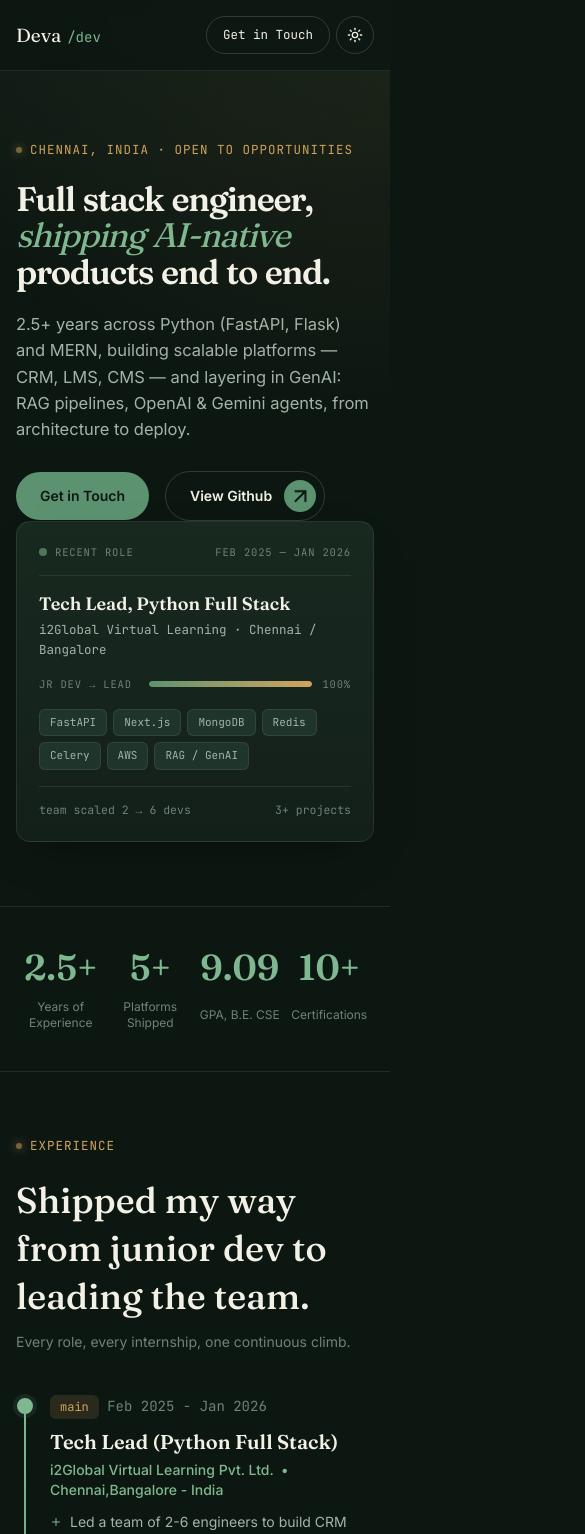
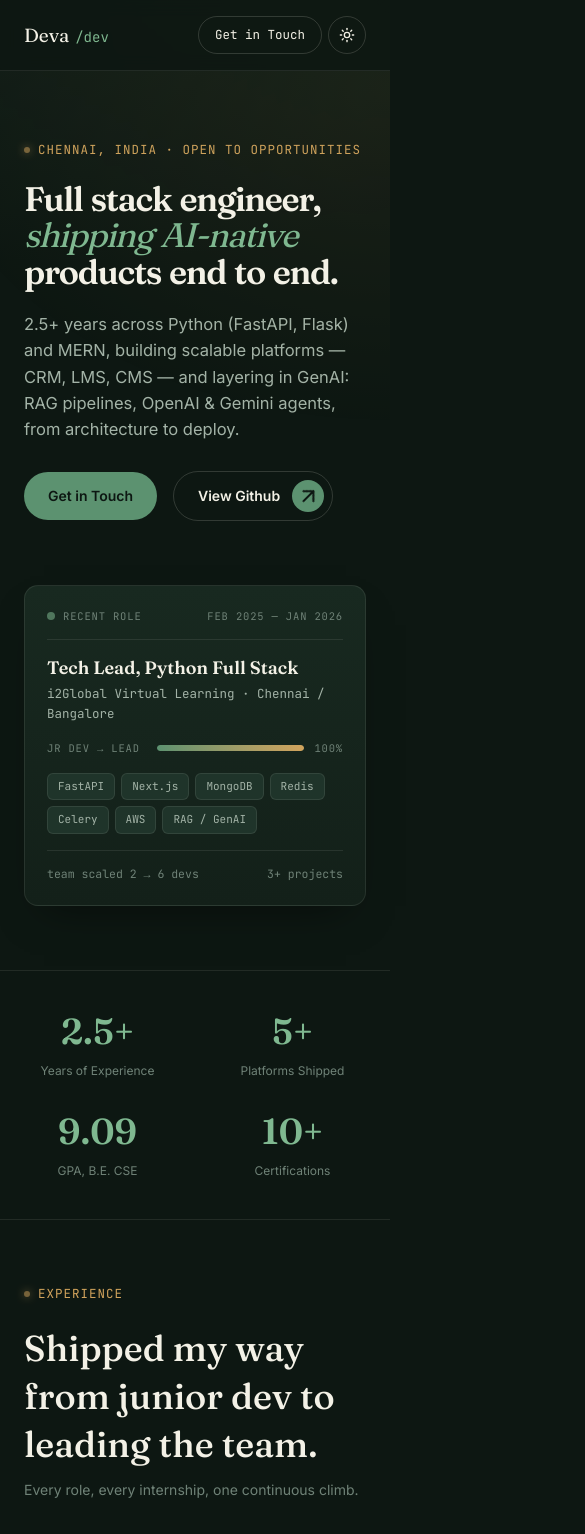
Before and after one commit to Deva0813/protfolio_v2, a Next.js app: page / in a window 390 px wide. Shown: the top 1534 px of the page, 585 px wide, since content can reach past the window. Built offline with nearby package versions, Linux system fonts and the light colour scheme.

Commit message:
mobile responsiveness

```diff
--- a/components/EducationCert/EducationCertSection.tsx
+++ b/components/EducationCert/EducationCertSection.tsx
@@ -7,7 +7,7 @@ type Props = {}
 const EducationCertSection = (props: Props) => {
     return (
         <div id="education" className='bg-(--bg-elevated) border-y border-(--border)'>
-            <div className="section_container grid  sm:px-6 px-4 py-16 gap-5">
+            <div className="section_container grid px-6 py-16 gap-5">
                 <Heading
                     title="Education & Certifications"
                     sub_title="Foundations, formalized."
--- a/components/Experience/ExperienceSection.tsx
+++ b/components/Experience/ExperienceSection.tsx
@@ -23,7 +23,7 @@ const ExperienceSection = (props: Props) => {
 
     return (
         <div className='' id="experience" >
-            <div className="section_container grid  sm:px-6 px-4  py-16 gap-5">
+            <div className="section_container grid px-6 py-16 gap-5">
                 <Heading
                     title="Experience"
                     sub_title="Shipped my way from junior dev to leading the team."
--- a/components/Footer.tsx
+++ b/components/Footer.tsx
@@ -20,7 +20,7 @@ const Footer = (props: Props) => {
     ]
     return (
         <div className='border-t border-(--border)'>
-            <div className="section_container flex justify-between text-sm py-8 px-6 text-(--text-dim)">
+            <div className="section_container flex max-sm:flex-col gap-4 justify-between text-sm py-8 px-6 text-(--text-dim)">
                 <div className="">
                     © {year} Devanand M. Built with care, deployed with confidence.
                 </div>
--- a/components/HeroSection/HeroSection.tsx
+++ b/components/HeroSection/HeroSection.tsx
@@ -8,7 +8,7 @@ type Props = {}
 const HeroSection = (props: Props) => {
     return (
         <div className='' >
-            <div className="section_container grid sm:grid-cols-2 sm:px-6 px-4 py-16">
+            <div className="section_container grid sm:grid-cols-2 px-6 py-16 max-sm:gap-16 max-md:gap-4">
                 <div className="">
                     <span className="inline-flex items-center gap-2 font-mono text-[12.5px] uppercase tracking-[0.08em] text-(--gold) before:h-1.5 before:w-1.5 before:rounded-full before:bg-(--gold) before:shadow-[0_0_8px_var(--gold)] before:content-[''] before:animate-pulse">
                         Chennai, India · Open to opportunities
@@ -95,7 +95,7 @@ const HeroSection = (props: Props) => {
                         delay: 1,
                         ease: "easeOut",
                     }}
-                     aria-label=" 2.5+ years across Python (FastAPI, Flask) and MERN, building scalable platforms — CRM, LMS, CMS — and
+                        aria-label=" 2.5+ years across Python (FastAPI, Flask) and MERN, building scalable platforms — CRM, LMS, CMS — and
                         layering in GenAI: RAG pipelines, OpenAI &amp; Gemini agents, from architecture to deploy."
                         viewport={{ once: true }} className="mb-7 max-w-120 text-[16.5px] text-(--text-muted)">
                         2.5+ years across Python (FastAPI, Flask) and MERN, building scalable platforms — CRM, LMS, CMS — and
@@ -106,12 +106,12 @@ const HeroSection = (props: Props) => {
                         <LinkButton text="View Github" href="https://github.com/Deva0813" arrow />
                     </div>
                 </div>
-                <div className="flex items-center justify-end">
+                <div className="flex items-center sm:justify-end">
                     <StatusCard />
                 </div>
             </div>
             <div className="border-y border-(--border)">
-                <div className="section_container  sm:px-7! px-4! py-10! grid grid-cols-4 ">
+                <div className="section_container  sm:px-7! px-4! py-10! grid grid-cols-2 sm:grid-cols-4 gap-8">
                     {
                         statsConstants.map((item, idx) => {
                             return <div className="text-center grid gap-3" key={idx}>
--- a/components/HeroSection/StatusCard.tsx
+++ b/components/HeroSection/StatusCard.tsx
@@ -43,7 +43,7 @@ export function StatusCard() {
             style={{
                 willChange: "transform"
             }}
-            className=" max-w-100 rounded-(--radius) border border-(--border) bg-linear-to-b from-(--surface) to-(--bg-elevated) p-5.5 font-mono text-[13px] shadow-(--shadow-card-sm)">
+            className=" sm:max-w-100 rounded-(--radius) border border-(--border) bg-linear-to-b from-(--surface) to-(--bg-elevated) p-5.5 font-mono text-[13px] shadow-(--shadow-card-sm)">
             <div className="mb-3.5 flex items-center justify-between border-b border-(--border) pb-3.5">
                 <div className="flex items-center gap-2 text-[10.5px] uppercase tracking-[0.08em] text-(--text-dim)">
                     <span className="inline-block h-2 w-2 animate-pulse rounded-full bg-(--accent-strong) shadow-[0_0_10px_var(--accent-strong)" />
--- a/components/Navbar.tsx
+++ b/components/Navbar.tsx
@@ -14,7 +14,7 @@ const links = [
 const Navbar = (props: Props) => {
     return (
         <nav className="sticky top-0 left-0 z-50! border-b border-(--border) bg-(--bg-dim) backdrop-blur-sm " >
-            <div className="flex section_container items-center justify-between px-4! sm:px-6! py-4!">
+            <div className="flex section_container items-center justify-between px-6 py-4!">
                 <div className="">
                     <Link href={"/"} className="flex items-baseline gap-1.5 font-(family-name:--font-display)! text-[19px]">
                         Deva<span className="text-(--accent-strong) font-mono text-sm  ">/dev</span>
@@ -24,7 +24,7 @@ const Navbar = (props: Props) => {
                     {links.map((l) => <NavLinks text={l.label} href={l.href} key={l.label} /> )}
                 </div>
                 <div className="flex gap-1.5 items-center">
-                    <Link href={"/"} className="grid place-content-center text-[.7813rem] font-mono border-(--border-strong) px-4! py-2! transition-all hover:border-(--accent) hover:bg-(--accent-dim) hover:text-(--accent-strong) text-(--text)  rounded-full  border">
+                    <Link href={"/#contact"} className="grid place-content-center text-[.7813rem] font-mono border-(--border-strong) px-4! py-2! transition-all hover:border-(--accent) hover:bg-(--accent-dim) hover:text-(--accent-strong) text-(--text)  rounded-full  border">
                         Get in Touch
                     </Link>
                     <ThemeToggleButton />
--- a/components/Projects/ProjectList.tsx
+++ b/components/Projects/ProjectList.tsx
@@ -12,7 +12,7 @@ const ProjectList = (props: Props) => {
     const ref = useRef<HTMLDivElement>(null)
     const inView = useInView(ref,{once:true})
     return (
-        <div ref={ref} className="grid grid-cols-2 gap-5 mt-8">
+        <div ref={ref} className="grid sm:grid-cols-2 gap-5 mt-8">
             {
                 projectConstant.map((item, index) => {
                     return <Motiondiv initial={{ y: 30, opacity: 0 }} animate={{
--- a/components/Projects/ProjectSection.tsx
+++ b/components/Projects/ProjectSection.tsx
@@ -6,7 +6,7 @@ type Props = {}
 const ProjectSection = (props: Props) => {
     return (
         <div className='bg-(--bg-elevated) border-y border-(--border)' id="projects" >
-            <div className="section_container grid  sm:px-6 px-4 py-16 gap-5">
+            <div className="section_container grid px-6 py-16 gap-5">
                 <Heading
                     title="Projects"
                     sub_title="Platforms built from architecture to deploy."
--- a/components/Skills/SkillSection.tsx
+++ b/components/Skills/SkillSection.tsx
@@ -7,13 +7,13 @@ type Props = {}
 const SkillSection = (props: Props) => {
     return (
         <div id="skills">
-            <div className="section_container grid  sm:px-6 px-4 py-16 gap-5">
+            <div className="section_container grid px-6 py-16 gap-5">
                 <Heading
                     title="Skills"
                     sub_title="The stack, end to end."
                     desc="From database to deployment, every layer I've touched."
                 />
-                <div className="grid grid-cols-3 gap-10 mt-8">
+                <div className="grid sm:grid-cols-2 md:grid-cols-3 gap-10 mt-8">
                     {
                         skillsConstants.map((skill, index) => {
                             return <div className="" key={index}>
```
Also changed, not shown: components/Contact/ContactSection.tsx (+5 -5 lines).
